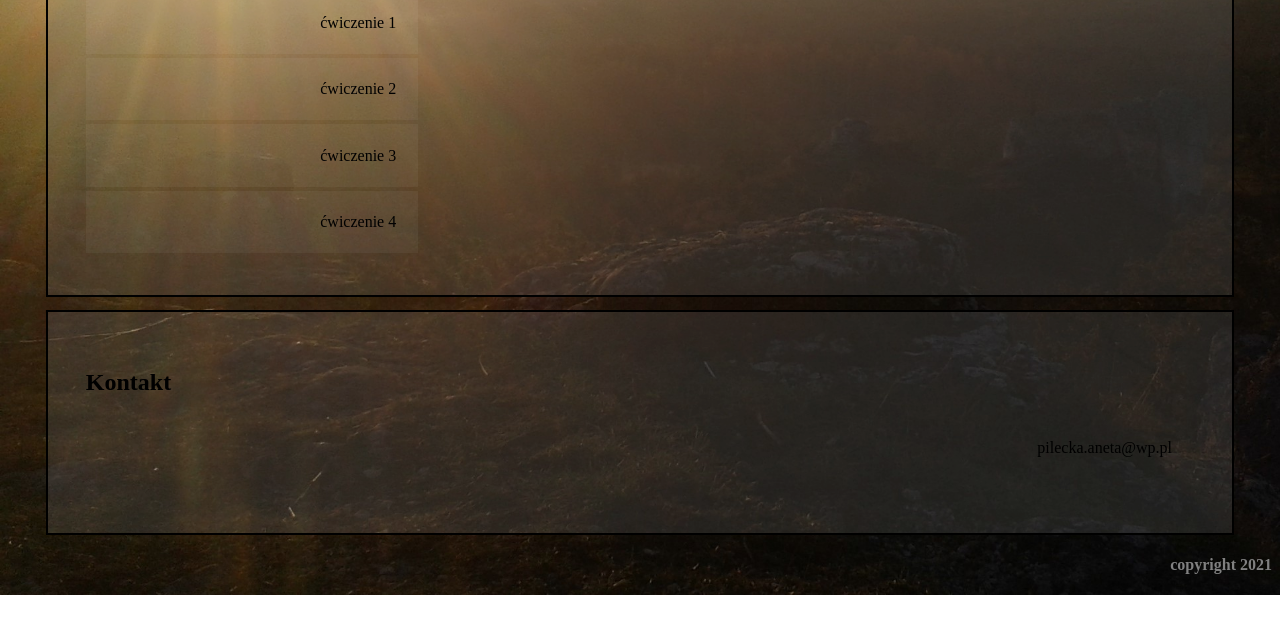
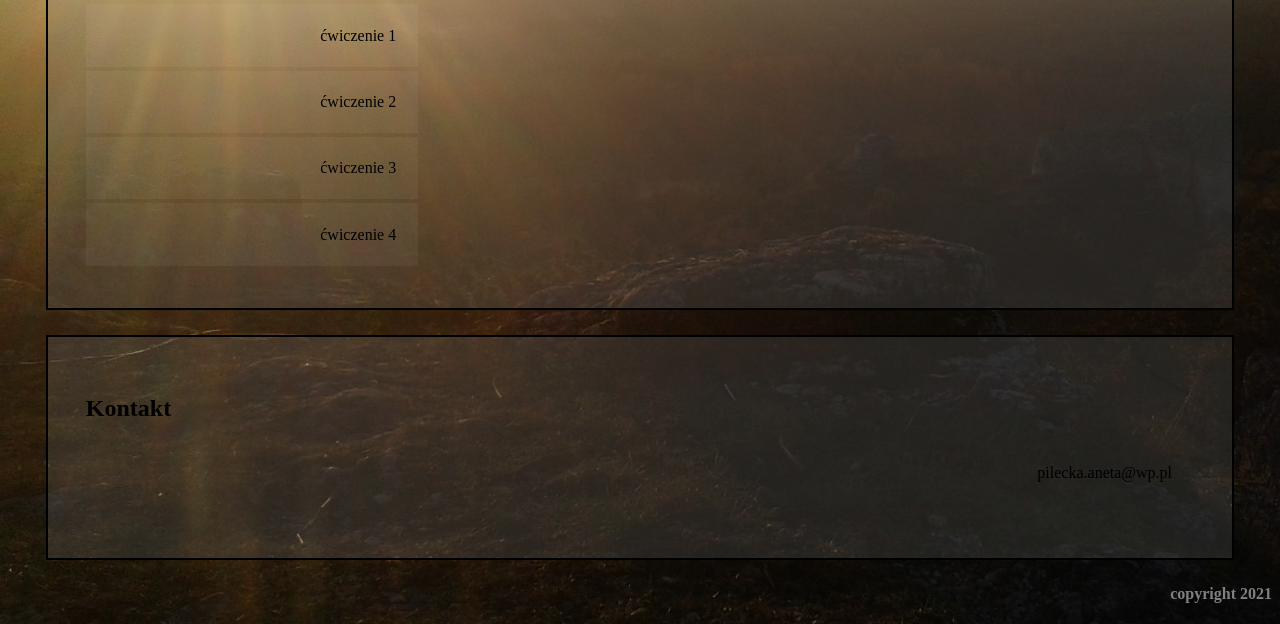
Before and after one commit to Anetapi/anetapi.github.io, a plain HTML site: page index.html in a window 1280 px wide. Shown: the part 422-1046 px from the top of the page. Before the commit the page ends 1017 px from the top, so only its background shows below. Drawn offline with Linux system fonts and the light colour scheme.

Commit message:
Portfolio

```diff
--- a/inc/style.css
+++ b/inc/style.css
@@ -7,7 +7,7 @@ body section{
     border: 2px solid black;
     padding: 3%;
     background-color: rgba(128, 128, 128, 0.199);
-    margin-bottom: 1%;
+    margin-bottom: 2%;
 }
 section{
     display: block;
```
